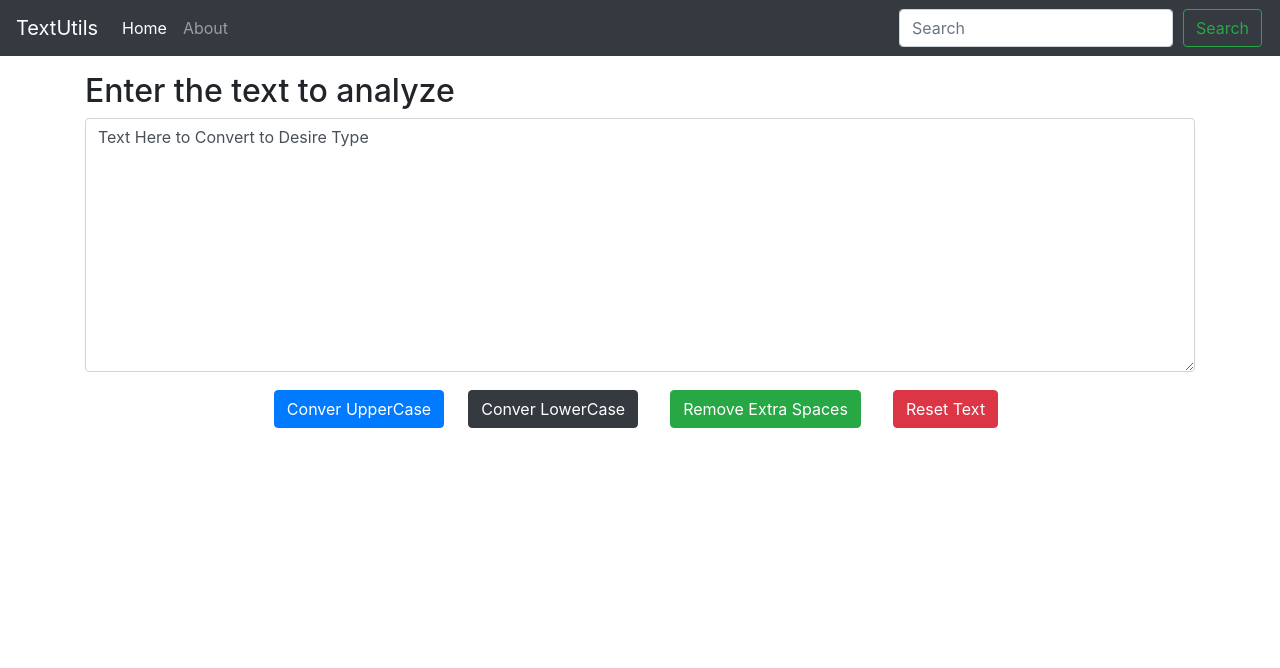
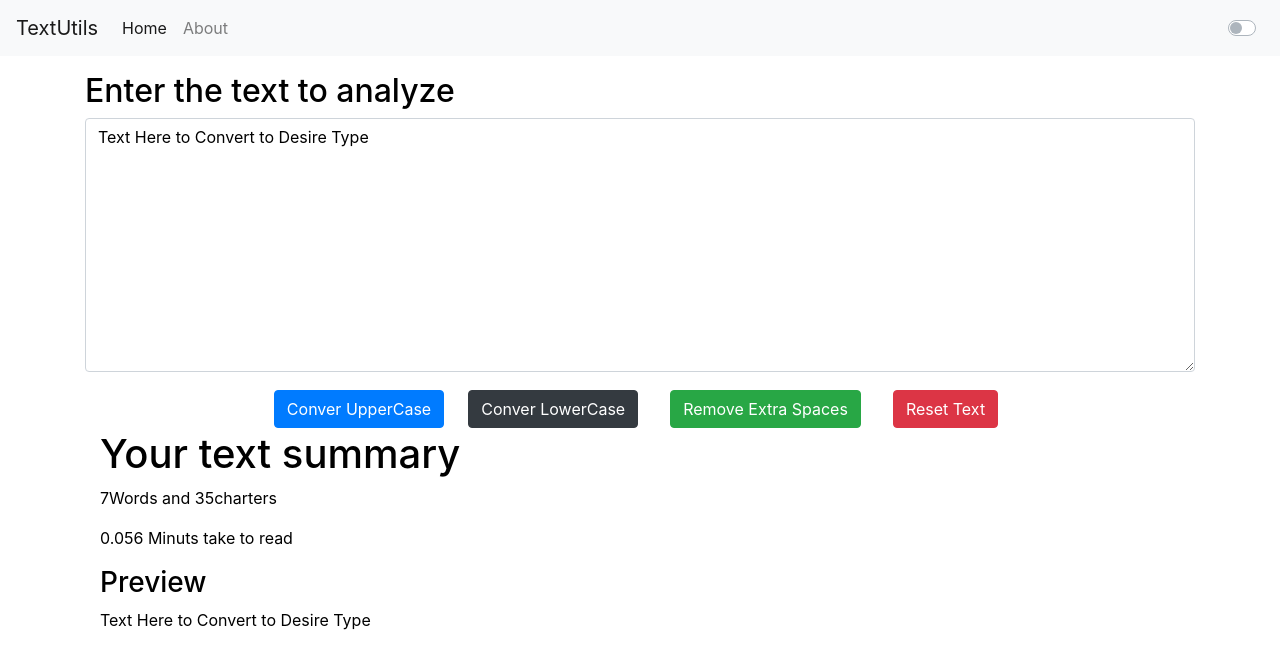
Before and after one commit to silentkiller6092/textUtils, a React (Create React App) app: page / in a window 1280 px wide. Shown: the top 668 px of the page. Built offline with nearby package versions, Linux system fonts and the light colour scheme.

Commit message:
In this commit i enabled the dark mode and also tries to add other functions

```diff
--- a/src/App.js
+++ b/src/App.js
@@ -1,14 +1,27 @@
+import { useState } from "react";
 import "./App.css";
+import About from "./components/About";
 import NavBar from "./components/NavBar";
 import TextForm from "./components/TextForm";
 
 function App() {
+  const [darkmode, setdarkmode] = useState("light");
+  const toggleMode = () => {
+    if (darkmode == "light") {
+      setdarkmode("dark");
+      document.body.style.backgroundColor = "#042743";
+    } else {
+      setdarkmode("light");
+      document.body.style.backgroundColor = "white";
+    }
+  };
   return (
     <div>
-      <NavBar title="TextUtils" />
+      <NavBar title="TextUtils" mode={darkmode} toogleMode={toggleMode} />
       <div className="container">
-        <TextForm heading="Enter the text to analyze" />
+        <TextForm heading="Enter the text to analyze" mode={darkmode} />
       </div>
+      {/* <About /> */}
     </div>
   );
 }
--- /dev/null
+++ b/src/components/About.js
@@ -0,0 +1,12 @@
+import React from "react";
+
+const About = () => {
+  return (
+    <div>
+      About
+      <button>Dark Mode</button>
+    </div>
+  );
+};
+
+export default About;
--- a/src/components/NavBar.js
+++ b/src/components/NavBar.js
@@ -1,9 +1,12 @@
 import React from "react";
 import PropTypes from "prop-types";
+import { useState } from "react";
 const NavBar = (props) => {
   return (
     <div>
-      <nav className="navbar navbar-expand-lg navbar-dark bg-dark">
+      <nav
+        className={`navbar navbar-expand-lg navbar-${props.mode} bg-${props.mode}`}
+      >
         <a className="navbar-brand" href="#">
           {props.title}
         </a>
@@ -32,20 +35,15 @@ const NavBar = (props) => {
               </a>
             </li>
           </ul>
-          <form className="form-inline my-2 my-lg-0">
+          <div className="custom-control custom-switch">
             <input
-              className="form-control mr-sm-2"
-              type="search"
-              placeholder="Search"
-              aria-label="Search"
+              type="checkbox"
+              className="custom-control-input"
+              id="customSwitch1"
+              onClick={props.toogleMode}
             />
-            <button
-              className="btn btn-outline-success my-2 my-sm-0"
-              type="submit"
-            >
-              Search
-            </button>
-          </form>
+            <label class="custom-control-label" htmlFor="customSwitch1"></label>
+          </div>
         </div>
       </nav>
     </div>
--- a/src/components/TextForm.js
+++ b/src/components/TextForm.js
@@ -29,7 +29,9 @@ const TextForm = (props) => {
   return (
     <div>
       <div className="form-group mt-3">
-        <h2>{props.heading}</h2>
+        <h2 style={{ color: props.mode === "dark" ? "white" : "black" }}>
+          {props.heading}
+        </h2>
         <textarea
           className="form-control"
           id="myBox"
@@ -37,6 +39,10 @@ const TextForm = (props) => {
           value={text}
           name="text"
           onChange={handleChange}
+          style={{
+            backgroundColor: props.mode === "dark" ? "black" : "white",
+            color: props.mode === "dark" ? "white" : "black",
+          }}
         ></textarea>
       </div>
       <div className="buttons">
@@ -67,6 +73,23 @@ const TextForm = (props) => {
           Reset Text
         </button>
       </div>
+      <div className="container">
+        <h1 style={{ color: props.mode === "dark" ? "white" : "black" }}>
+          Your text summary
+        </h1>
+        <p style={{ color: props.mode === "dark" ? "white" : "black" }}>
+          {text.split(" ").length}Words and {text.length}charters
+        </p>
+        <p style={{ color: props.mode === "dark" ? "white" : "black" }}>
+          {0.008 * text.split(" ").length} Minuts take to read{" "}
+        </p>
+        <h3 style={{ color: props.mode === "dark" ? "white" : "black" }}>
+          Preview
+        </h3>
+        <p style={{ color: props.mode === "dark" ? "white" : "black" }}>
+          {text}
+        </p>
+      </div>
     </div>
   );
 };
```
